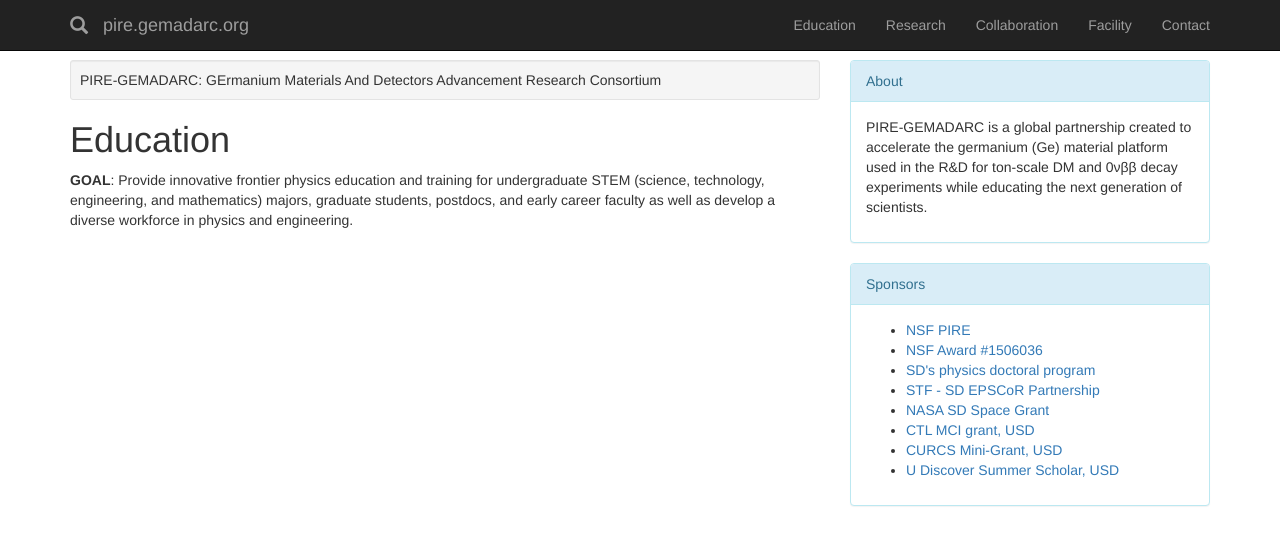
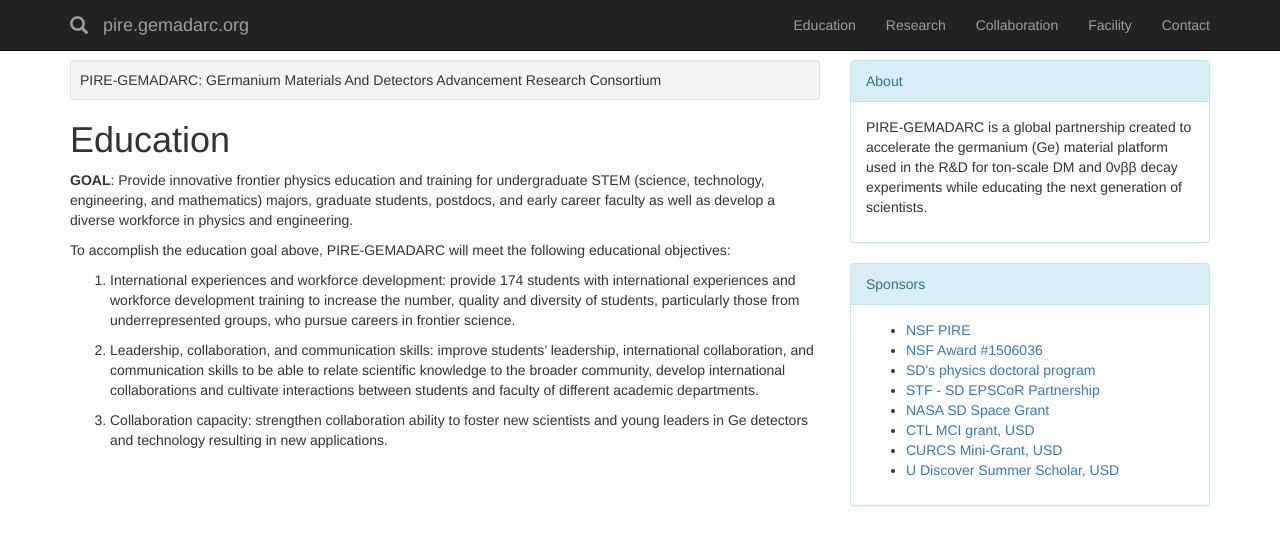
Before and after one commit to gemadarc/gemadarc.github.io, a Jekyll site: the page built from edu.md, in a window 1280 px wide. Shown: the top 545 px of the page. Built offline with Jekyll 4.4.1, drawn with Linux system fonts in a browser that asks for light colours; nearby versions of some CDN libraries; our own code applies the rules of GitHub Pages for plain Markdown files.

Commit message:
Update edu.md

```diff
--- a/edu.md
+++ b/edu.md
@@ -4,3 +4,14 @@
 **GOAL**: Provide innovative frontier physics education and training
 for undergraduate STEM (science, technology, engineering, and mathematics) majors, graduate students,
 postdocs, and early career faculty as well as develop a diverse workforce in physics and engineering.
+
+To accomplish the education goal above, PIRE-GEMADARC will meet the following
+educational objectives:
+1. International experiences and workforce development: provide 174 students with international experiences and workforce development training to increase the number, quality and diversity of students, particularly those from underrepresented groups, who pursue careers in frontier science.
+
+2. Leadership, collaboration, and communication skills: improve students' leadership, international
+collaboration, and communication skills to be able to relate scientific knowledge to the broader
+community, develop international collaborations and cultivate interactions between students and faculty
+of different academic departments.
+
+3. Collaboration capacity: strengthen collaboration ability to foster new scientists and young leaders in Ge detectors and technology resulting in new applications.
```
